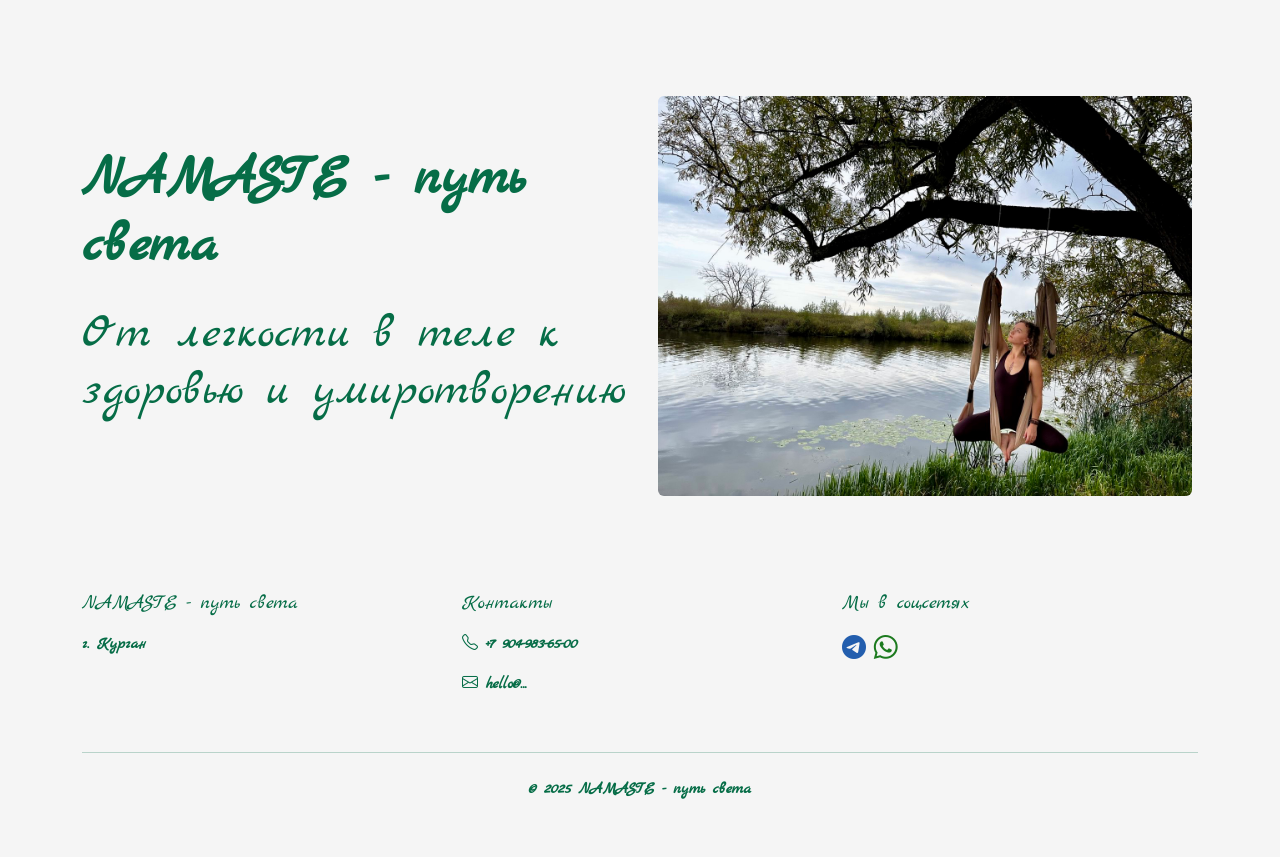
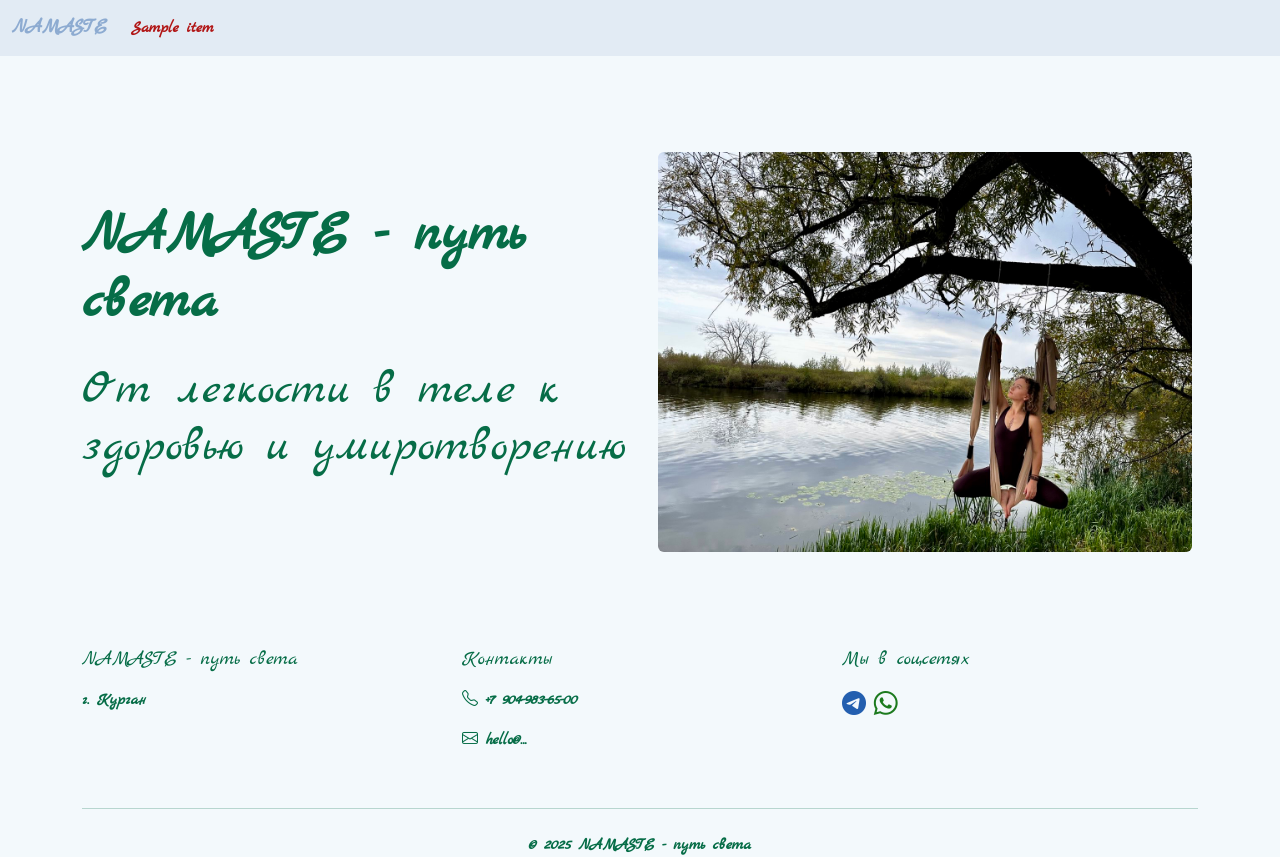
Before and after one commit to ekaterinagolovina0771/Namaste, a Django app: template templates/landing.html in a window 1280 px wide. Before the commit the page ends 799 px from the top, so only its background shows below. Run offline with Django 5.2, Linux system fonts and the light colour scheme; the template is opened without the code that fills it: most values are stand-ins (such as "Sample title", 1, 10 or a date in 2020).

Commit message:
Создала шаблон меню, пока тольео общую часть, добавить часть для регистрации пользователей и прочее

```diff
--- a/static/css/main.css
+++ b/static/css/main.css
@@ -1,8 +1,35 @@
+:root {
+  --bs-body-bg: #f3f9fc; /* !!! Самые светлые участки неба для фона*/
+  --brand-blue: #e2ebf4;
+}
+
 body {
     font-family: 'Marck Script', cursive;
     font-weight: bold;
-    background-color: #f5f5f5;
     color: #066d47;
+}
+
+.custom-navbar {
+    background-color: #d81313; /* цвет фона */
+    color: #b11a33; /* ---- цвета текста */
+}
+
+
+.custom-navbar .navbar-brand {
+    color: #8dabd1; /* !!! Самые темные участки неба для цвета текста логотипа */
+    font-family: Arial, sans-serif; /* Шрифт Arial или замените на желаемый шрифт */
+}
+
+.custom-navbar .navbar-nav .nav-link {
+    color: #b11616; /* цвет текста ссылок */
+}
+
+.custom-navbar .navbar-nav .nav-link:hover {
+    color: #cb0f0f; /* цвет текста при наведении */
+}
+
+.custom-navbar .navbar-toggler-icon {
+    background-color: #cb0606; /* цвет иконки раскрытия/сворачивания меню */
 }
 
 .custom-telegram {
@@ -19,29 +46,3 @@ body {
 .custom-wa i {
     color: rgb(28, 122, 30);
 }
-
-
-
-
-
-/* Нежная бежевая тема */
-.bg-light {
-    background-color: #f5f5f5;
-}
-
-.text-light {
-    color: #f5f5f5;
-}
-
-.border-light {
-    border-color: #f5f5f5;
-}
-
-/* Светлозеленые оттенки */
-.bg-light-green {
-    background-color: #e9f5e9;
-}
-
-.text-light-green {
-    color: #e9f5e9;
-}
--- a/templates/include_nav_menu.html
+++ b/templates/include_nav_menu.html
@@ -0,0 +1,21 @@
+<nav class="navbar navbar-expand-lg custom-navbar" style="background-color: var(--brand-blue);">
+    <div class="container-fluid">
+        <a class="navbar-brand fw-bold" href="{% url 'landing' %}" style="font-family: var(--font-family-heading);">NAMASTE</a>
+        <button class="navbar-toggler" type="button" data-bs-toggle="collapse" data-bs-target="#navbarNav"
+                aria-controls="navbarNav" aria-expanded="false" aria-label="Toggle navigation">
+            <span class="navbar-toggler-icon"></span>
+        </button>
+        <div class="collapse navbar-collapse" id="navbarNav">
+            {% comment %} Общее меню сайта {% endcomment %}
+            <ul class="navbar-nav me-auto">
+                {% for item in menu_items %}
+                    <li class="nav-item">
+                        <a class="nav-link" href="{{ item.url }}">
+                            <i class="bi {{ item.icon_class }}"></i> {{ item.name }}
+                        </a>
+                    </li>
+                {% endfor %}
+            </ul>
+        </div>
+    </div>
+</nav>
```
